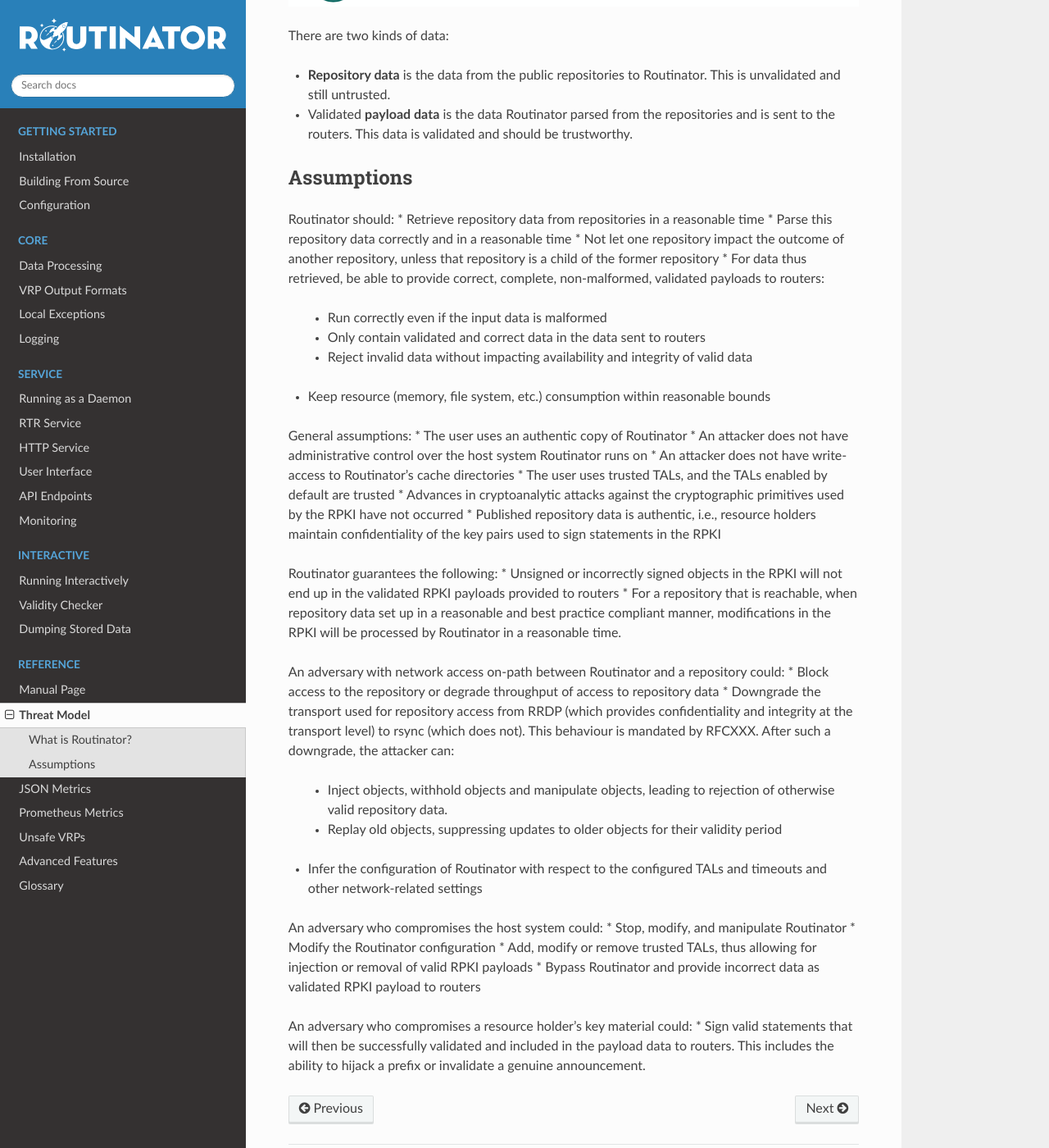
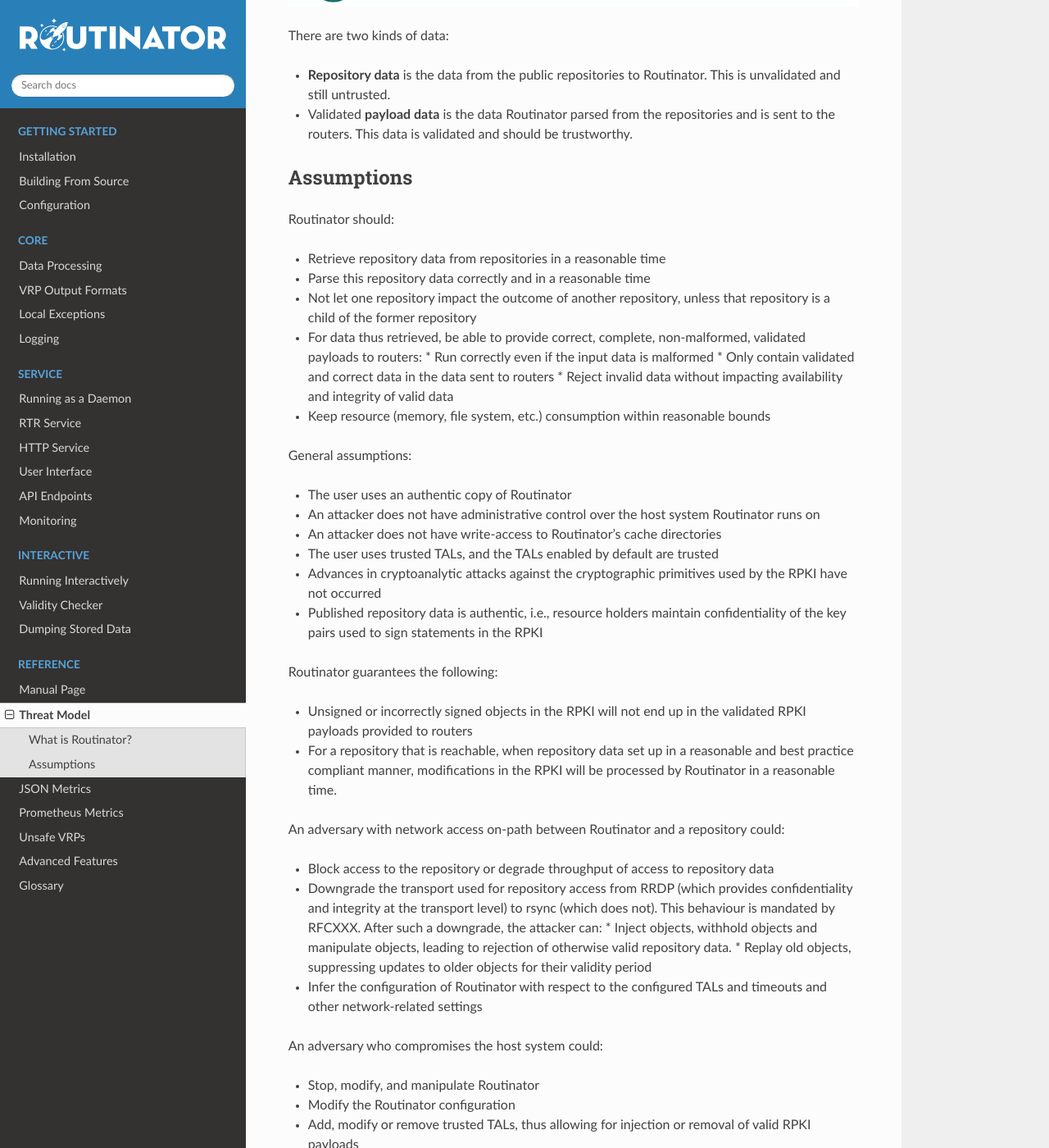
Before and after one commit to NLnetLabs/routinator, a Sphinx documentation site: the page built from doc/manual/source/threat-model.rst, in a window 1280 px wide and 1400 px high, scrolled down 855 px. Shown: the whole window at 82% size. Built offline with Sphinx 7.4.7 and the Read the Docs theme 3.1.0, drawn with Linux system fonts in a browser that asks for light colours; some of the changed text lies outside the part shown.

Commit message:
Fix list formatting

```diff
--- a/doc/manual/source/threat-model.rst
+++ b/doc/manual/source/threat-model.rst
@@ -24,6 +24,7 @@
 -----------
 
 Routinator should:
+
 * Retrieve repository data from repositories in a reasonable time
 * Parse this repository data correctly and in a reasonable time
 * Not let one repository impact the outcome of another repository, unless that repository is a child of the former repository
@@ -34,6 +35,7 @@
 * Keep resource (memory, file system, etc.) consumption within reasonable bounds
 
 General assumptions:
+
 * The user uses an authentic copy of Routinator
 * An attacker does not have administrative control over the host system Routinator runs on
 * An attacker does not have write-access to Routinator’s cache directories
@@ -42,10 +44,12 @@
 * Published repository data is authentic, i.e., resource holders maintain confidentiality of the key pairs used to sign statements in the RPKI
 
 Routinator guarantees the following:
+
 * Unsigned or incorrectly signed objects in the RPKI will not end up in the validated RPKI payloads provided to routers
 * For a repository that is reachable, when repository data set up in a reasonable and best practice compliant manner, modifications in the RPKI will be processed by Routinator in a reasonable time.
 
 An adversary with network access on-path between Routinator and a repository could:
+
 * Block access to the repository or degrade throughput of access to repository data
 * Downgrade the transport used for repository access from RRDP (which provides confidentiality and integrity at the transport level) to rsync (which does not). This behaviour is mandated by RFCXXX. After such a downgrade, the attacker can:
   * Inject objects, withhold objects and manipulate objects, leading to rejection of otherwise valid repository data.
@@ -53,10 +57,12 @@
 * Infer the configuration of Routinator with respect to the configured TALs and timeouts and other network-related settings
 
 An adversary who compromises the host system could:
+
 * Stop, modify, and manipulate Routinator
 * Modify the Routinator configuration
 * Add, modify or remove trusted TALs, thus allowing for injection or removal of valid RPKI payloads
 * Bypass Routinator and provide incorrect data as validated RPKI payload to routers
 
-An adversary who compromises a resource holder’s key material could:
+An adversary who compromises a resource holder's key material could:
+
 * Sign valid statements that will then be successfully validated and included in the payload data to routers. This includes the ability to hijack a prefix or invalidate a genuine announcement.
```
